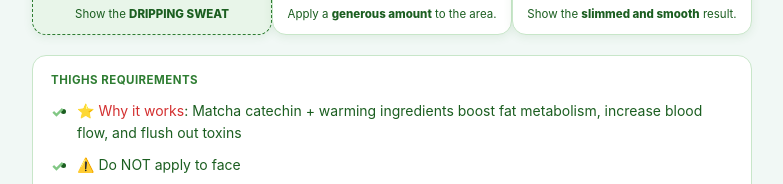
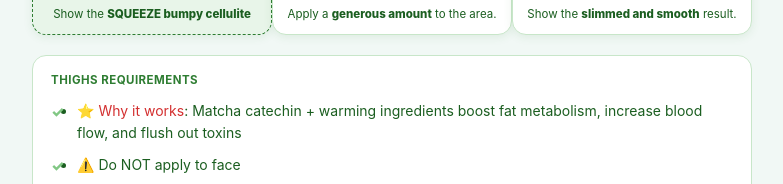
Before and after one commit to SIOT-US/guasha, a plain HTML site: page squeeze/index.html in a window 1280 px wide. Both pictures are taken after a click on the button "Thighs". Shown: the part 606-790 px from the top of the page, without its empty margins (248-1031 px from the left). Drawn offline with Linux system fonts and the light colour scheme.

Commit message:
Update hook caption to reflect new content

```diff
--- a/squeeze/index.html
+++ b/squeeze/index.html
@@ -249,7 +249,7 @@
       hookCaption.textContent = "Select an area to see the hook guide.";
       return;
     }
-    hookCaption.innerHTML = "Show the <strong>DRIPPING SWEAT</strong>";
+    hookCaption.innerHTML = "Show the <strong>SQUEEZE bumpy cellulite</strong>";
   }
 
   function renderReq() {
```
